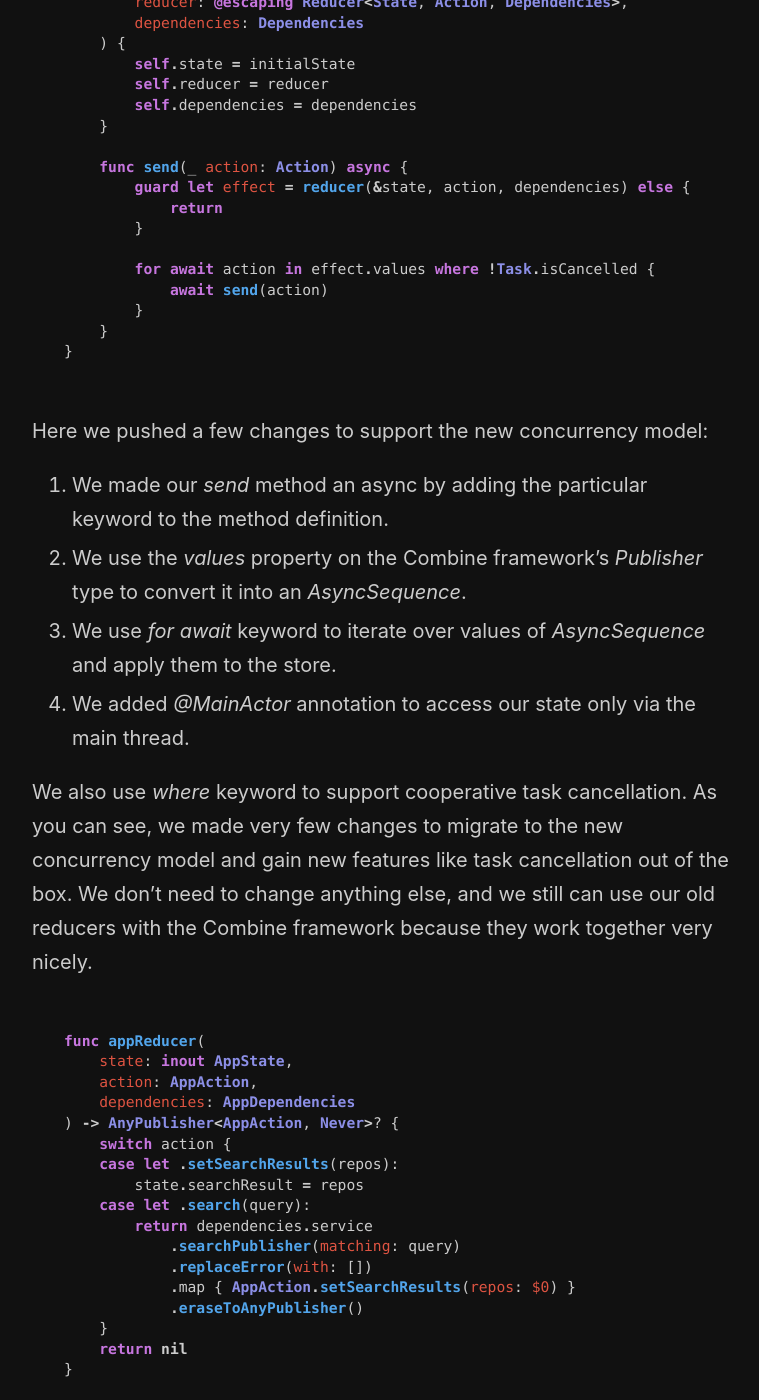
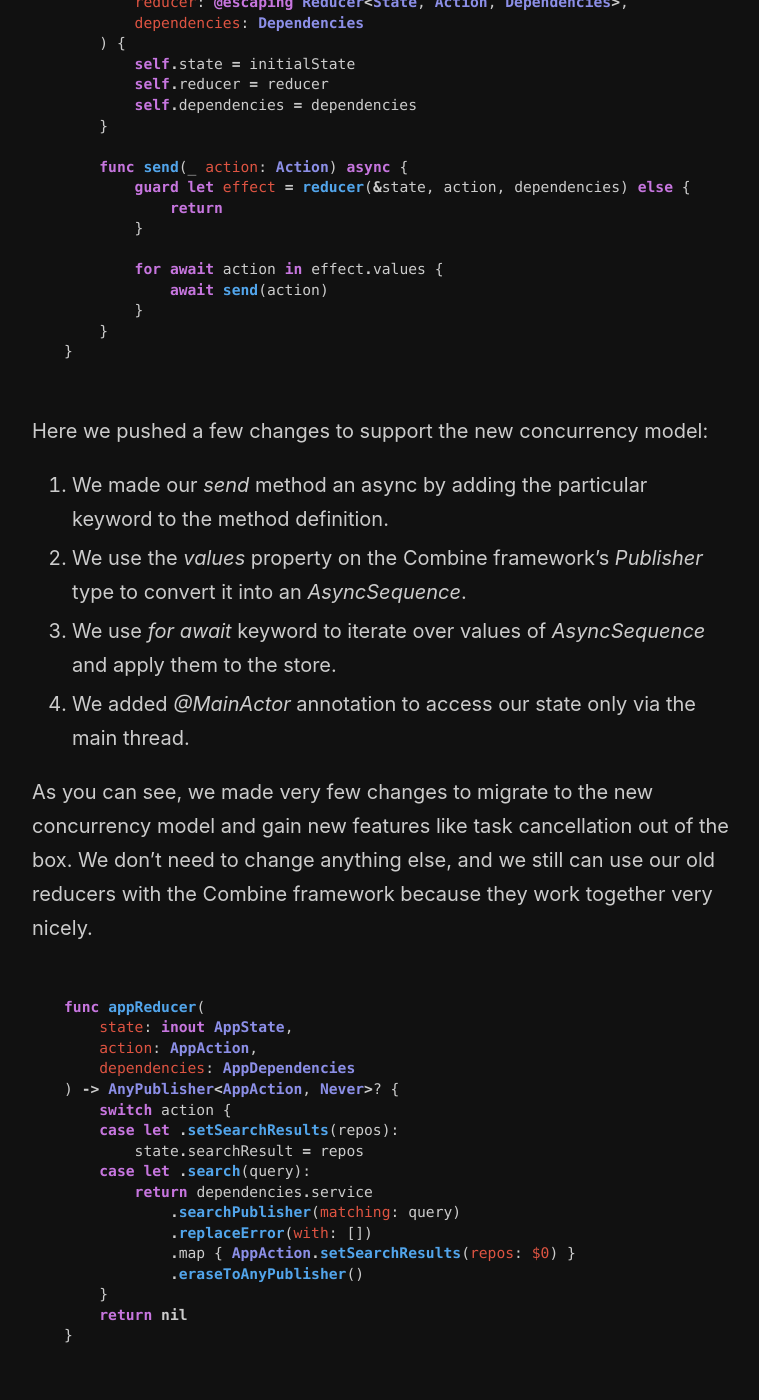
Before and after one commit to mecid/mecid.github.io, a Jekyll site: the page built from _posts/2022-02-17-redux-like-state-container-in-swiftui-part5.md, in a window 1280 px wide and 1400 px high, scrolled down 1835 px. Shown: the whole window, without its empty margins (258-1017 px from the left). Built offline with Jekyll 4.4.1, drawn with Linux system fonts in a browser that asks for light colours.

Commit message:
redux part 5 updated

````diff
--- a/_posts/2022-02-17-redux-like-state-container-in-swiftui-part5.md
+++ b/_posts/2022-02-17-redux-like-state-container-in-swiftui-part5.md
@@ -70,7 +70,7 @@ typealias Reducer<State, Action, Dependencies> =
             return
         }
 
-        for await action in effect.values where !Task.isCancelled {
+        for await action in effect.values {
             await send(action)
         }
     }
@@ -83,7 +83,7 @@ Here we pushed a few changes to support the new concurrency model:
 3. We use *for await* keyword to iterate over values of *AsyncSequence* and apply them to the store.
 4. We added *@MainActor* annotation to access our state only via the main thread.
 
-We also use *where* keyword to support cooperative task cancellation. As you can see, we made very few changes to migrate to the new concurrency model and gain new features like task cancellation out of the box. We don't need to change anything else, and we still can use our old reducers with the Combine framework because they work together very nicely.
+As you can see, we made very few changes to migrate to the new concurrency model and gain new features like task cancellation out of the box. We don't need to change anything else, and we still can use our old reducers with the Combine framework because they work together very nicely.
 
 ```swift
 func appReducer(
````
